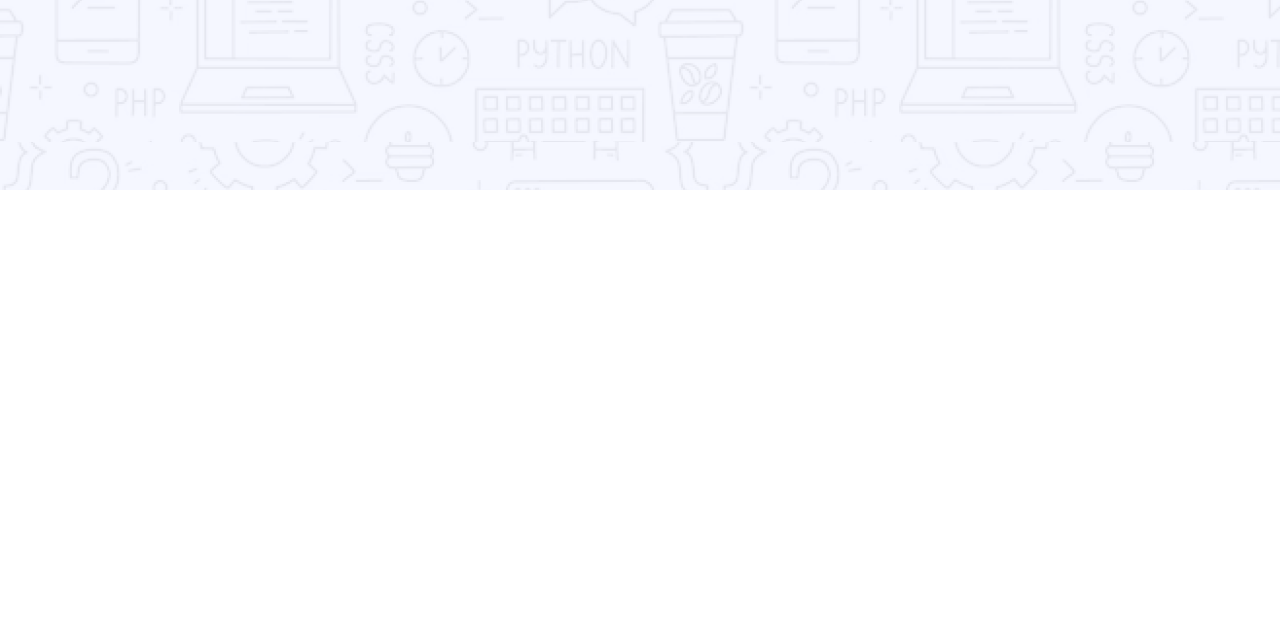
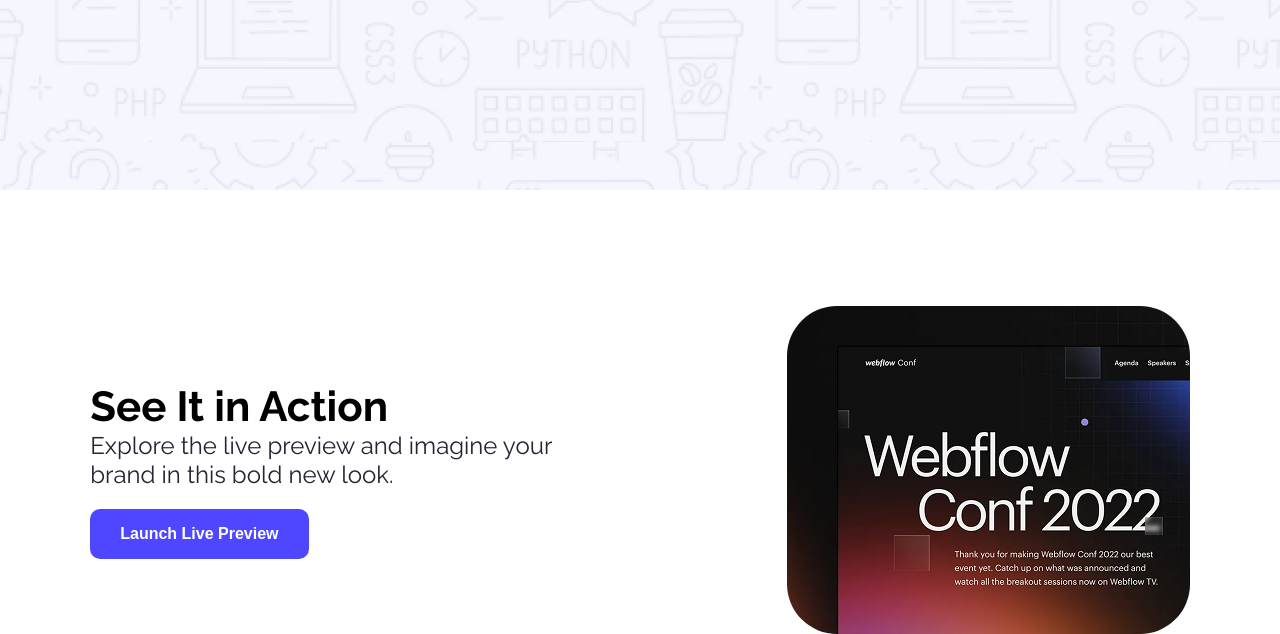
Before and after one commit to sohancse53/Dev-Nest, a plain HTML site: page index.html in a window 1280 px wide. Shown: the part 510-1144 px from the top of the page. Before the commit the page ends 800 px from the top, so only its background shows below. Drawn offline with Linux system fonts and the light colour scheme.

Commit message:
adding action section

```diff
--- a/index.html
+++ b/index.html
@@ -13,6 +13,7 @@
 <link href="https://fonts.googleapis.com/css2?family=Raleway:ital,wght@0,100..900;1,100..900&display=swap" rel="stylesheet">
 </head>
 <body>
+    <!-- navigation bar and banner design -->
     <div class="banner">
        <nav>
         <h1 class="logo-color raleway">DevNest</h1>
@@ -24,5 +25,18 @@
         <button>Stay Focused</button>
        </div>
     </div>
+<!-- main section starts here -->
+    <!-- action section -->
+     <main>
+        <div class="action raleway">
+            <div class="action-title">
+                <h1>See It in Action</h1>
+                <p class="dull-text">Explore the live preview and imagine your<br>brand in this bold new look.</p>
+                <button>Launch Live Preview</button>
+            </div>
+            <img src="Assets/wc-mini.png" alt="mini image of Webflow">
+        </div>
+     </main>
+
 </body>
 </html>
--- a/styles/style.css
+++ b/styles/style.css
@@ -15,7 +15,7 @@
 .logo-color{
     color: #4E47FF;
 }
-.little-text{
+.dull-text{
    color:#252432
 }
 
@@ -74,12 +74,14 @@ transition: 0.3s;
     max-width: 907px;
     text-align: center;
     margin: 158px auto;
+
 }
 .banner .banner-title h1{
     font-size: 65px;
     font-weight: bold;
 }
 .banner .banner-title button{
+
     margin-top: 40px;
         color: white;
     font-weight: bold;
@@ -95,3 +97,58 @@ transition: 0.3s;
  color: black;
     border: 1px solid #4E47FF;
 }
+
+
+/* main section starts here */
+main{
+    max-width: 1440px;
+    margin: 0 auto;
+    margin-top: 116px;
+
+}
+
+/* action styles */
+main .action{
+display: flex;
+justify-content: space-around;
+align-items: center;
+}
+.action{
+        max-width: 1320px;
+        margin: 0 auto;
+}
+.action .action-title{
+    width: 516px;
+}
+
+.action .action-title h1{
+    font-size: 42px;
+}
+.action .action-title p{
+    font-size: 24px;
+
+}
+.action .action-title button{
+    font-size: 16px;
+    color: white;
+    font-weight: bold;
+background-color: #4E47FF;
+padding: 16px 30px;
+border-radius: 10px;
+border: none;
+transition: 0.3s;
+margin-top: 20px;
+
+}
+.action .action-title button:hover{
+      cursor: pointer;
+    background-color: transparent;
+ color: black;
+    border: 1px solid #4E47FF;
+}
+.action  img{
+    width: 403px;
+    border-radius: 50px;
+}
+
+/* user section styles */
```
